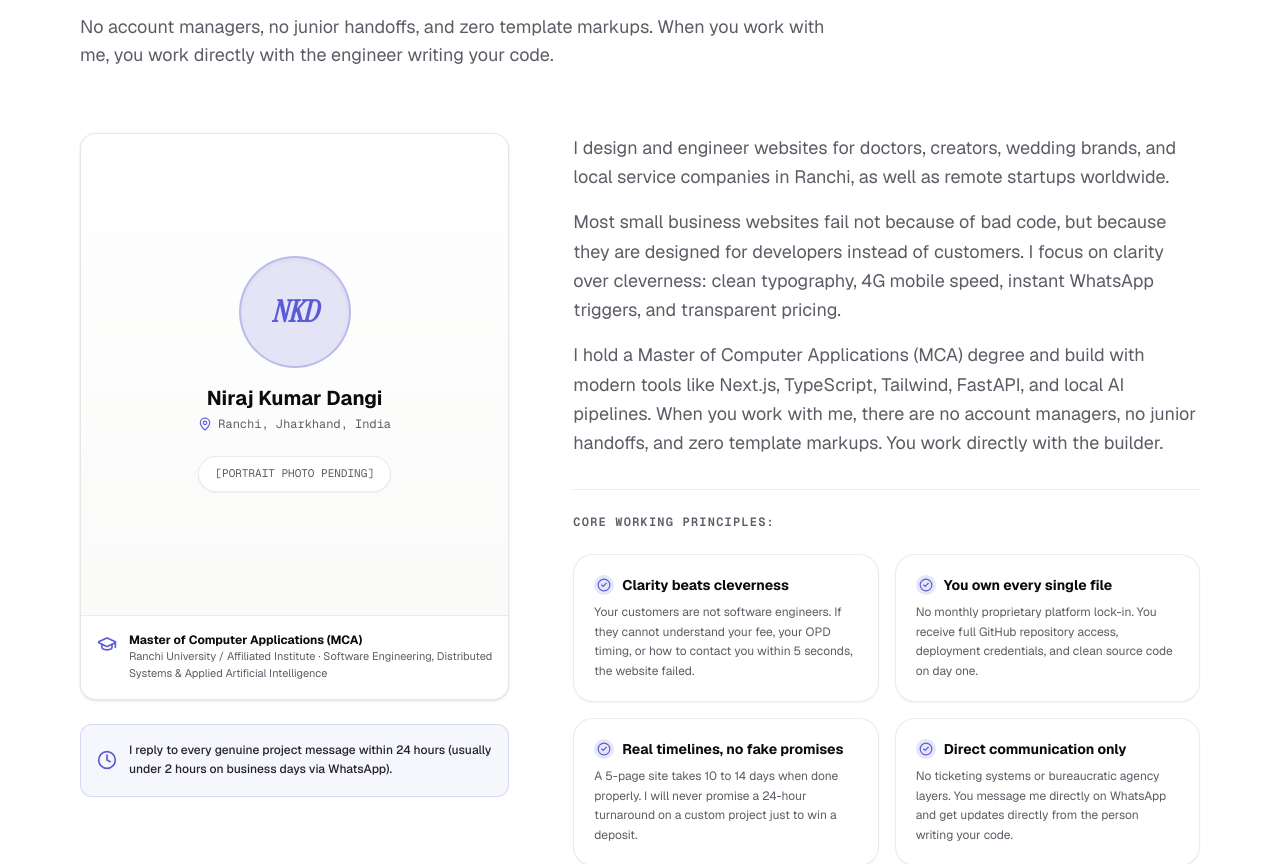
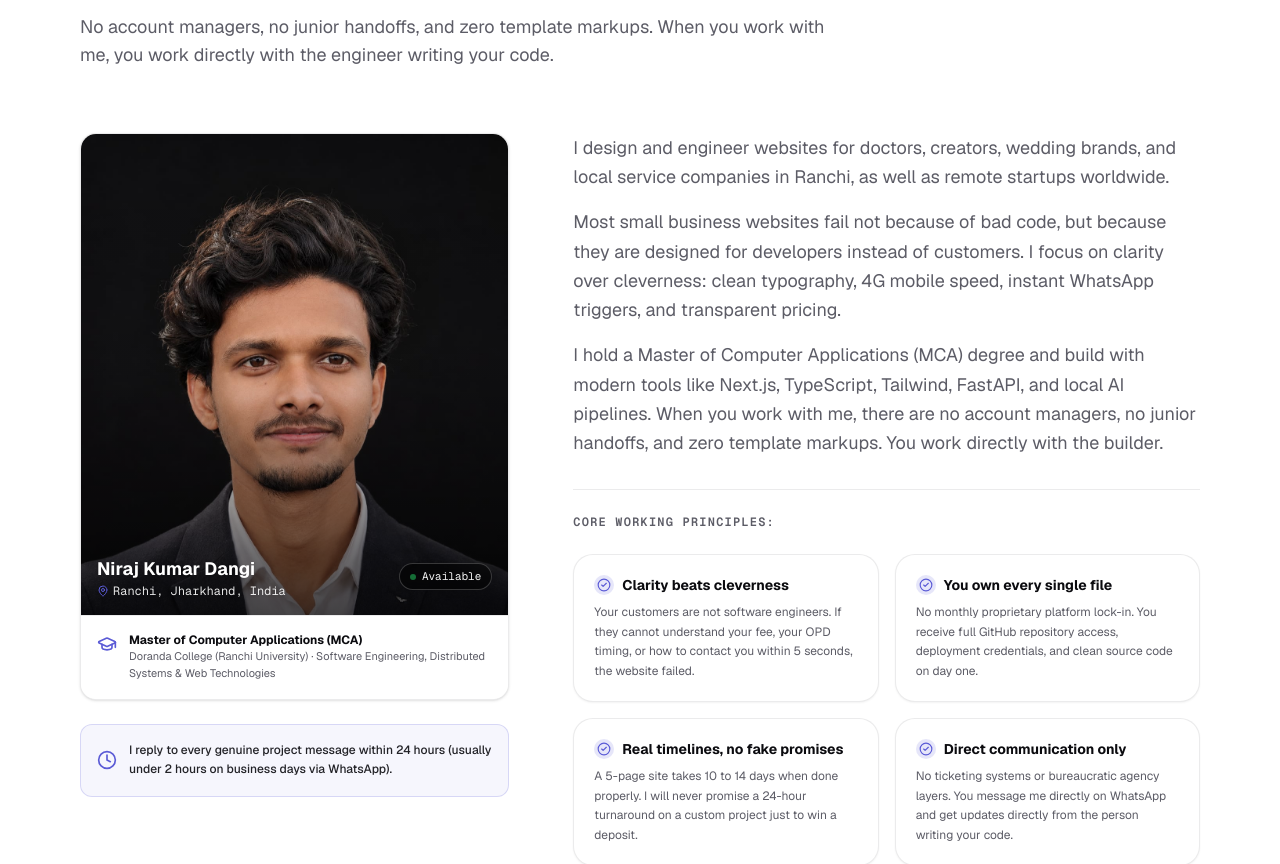
Before and after one commit to nirajkumardangi/nirajdangi-dev, a Next.js app: page / in a window 1280 px wide. Shown: the part 10980-11844 px from the top of the page. Built offline with nearby package versions, Linux system fonts and the light colour scheme; no server answers.

Commit message:
feat(assets): update real photo, doranda college, email and whatsapp number

```diff
--- a/src/components/sections/about-section.tsx
+++ b/src/components/sections/about-section.tsx
@@ -1,3 +1,4 @@
+import Image from "next/image";
 import { Container } from "@/components/layout/container";
 import { SectionHeading } from "@/components/ui/section-heading";
 import { Card } from "@/components/ui/card";
@@ -38,26 +39,29 @@ export function AboutSection() {
         <div className="grid grid-cols-1 lg:grid-cols-12 gap-12 lg:gap-16 items-start mb-20">
           {/* Left Column: Portrait Frame & Human Story */}
           <div className="lg:col-span-5 flex flex-col gap-6">
-            {/* Portrait Frame with proper aspect ratio & fallback */}
-            <div className="relative rounded-2xl overflow-hidden border border-[var(--color-border)] bg-bg shadow-sm">
-              <div
-                className="relative w-full flex flex-col items-center justify-center p-8 bg-gradient-to-b from-surface to-bg"
-                style={{ aspectRatio: "4/4.5" }}
-              >
-                {/* Clean avatar badge representation */}
-                <div className="w-28 h-28 rounded-full bg-accent/15 border-2 border-accent/30 flex items-center justify-center mb-4 text-accent text-3xl font-bold font-serif italic shadow-inner">
-                  NKD
-                </div>
-                <h3 className="text-xl font-bold text-ink">{aboutData.name}</h3>
-                <p className="font-mono text-xs text-muted mt-1 flex items-center gap-1.5">
-                  <MapPin className="w-3.5 h-3.5 text-accent" />
-                  <span>{aboutData.location}</span>
-                </p>
-
-                <div className="mt-6 px-4 py-2 rounded-full bg-surface border border-[var(--color-border)] shadow-xs">
-                  <p className="font-mono text-[11px] text-muted text-center">
-                    [PORTRAIT PHOTO PENDING]
-                  </p>
+            {/* Portrait Frame with real photograph */}
+            <div className="relative rounded-2xl overflow-hidden border border-[var(--color-border)] bg-surface shadow-sm">
+              <div className="relative w-full aspect-[4/4.8] sm:aspect-[4/4.5] overflow-hidden bg-bg">
+                <Image
+                  src="/images/niraj-portrait.jpg"
+                  alt="Niraj Kumar Dangi — Freelance Full-Stack Developer in Ranchi"
+                  fill
+                  sizes="(min-width: 1024px) 380px, 100vw"
+                  className="object-cover object-top hover:scale-[1.02] transition-transform duration-500 ease-out"
+                />
+                <div className="absolute inset-0 bg-gradient-to-t from-black/70 via-black/10 to-transparent pointer-events-none" />
+                <div className="absolute bottom-4 left-4 right-4 flex items-center justify-between text-white">
+                  <div>
+                    <h3 className="text-lg font-bold drop-shadow-xs">{aboutData.name}</h3>
+                    <p className="font-mono text-xs text-white/90 flex items-center gap-1 drop-shadow-xs">
+                      <MapPin className="w-3 h-3 text-accent" />
+                      <span>{aboutData.location}</span>
+                    </p>
+                  </div>
+                  <span className="inline-flex items-center gap-1.5 px-2.5 py-1 rounded-full bg-black/50 backdrop-blur-xs border border-white/20 text-[11px] font-mono text-white/95">
+                    <span className="w-1.5 h-1.5 rounded-full bg-[#25D366] animate-pulse" />
+                    Available
+                  </span>
                 </div>
               </div>
 
--- a/src/data/about.ts
+++ b/src/data/about.ts
@@ -12,10 +12,10 @@ export const aboutData: AboutData = {
   ],
   education: {
     degree: "Master of Computer Applications (MCA)",
-    institution: "Ranchi University / Affiliated Institute",
+    institution: "Doranda College (Ranchi University)",
     location: "Ranchi, Jharkhand",
     focus:
-      "Software Engineering, Distributed Systems & Applied Artificial Intelligence",
+      "Software Engineering, Distributed Systems & Web Technologies",
   },
   principles: [
     {
--- a/src/data/site.ts
+++ b/src/data/site.ts
@@ -9,8 +9,8 @@ export const siteConfig: SiteConfig = {
   owner: {
     name: "Niraj Kumar Dangi",
     location: "Ranchi, Jharkhand",
-    whatsapp: "+919955448248",
-    email: "nirajdangi9955@gmail.com",
+    whatsapp: "+918825224435",
+    email: "nirajkrdangi@gmail.com",
     github: "https://github.com/nirajkumardangi",
     linkedin: "https://linkedin.com/in/nirajkumardangi",
   },
```
Also changed, not shown: public/images/niraj-portrait.jpg (added), 2 other files (tests, documents, lock files or other folders).
